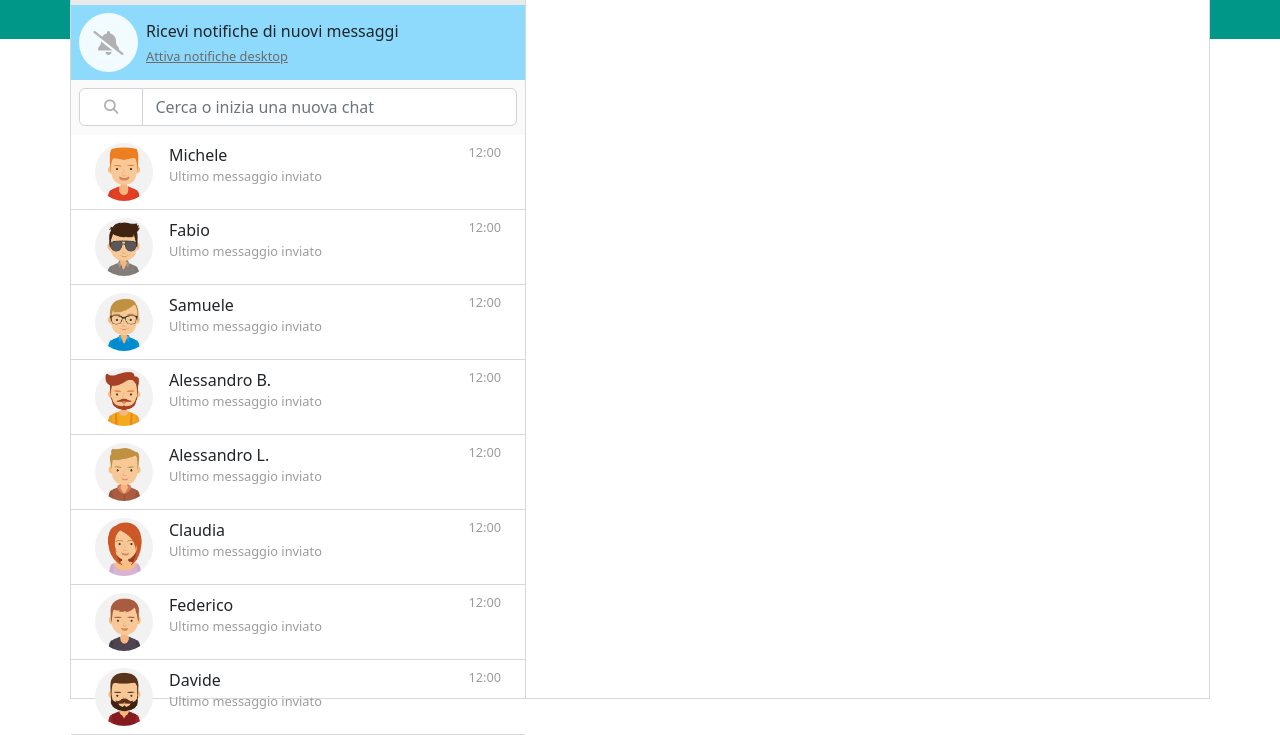
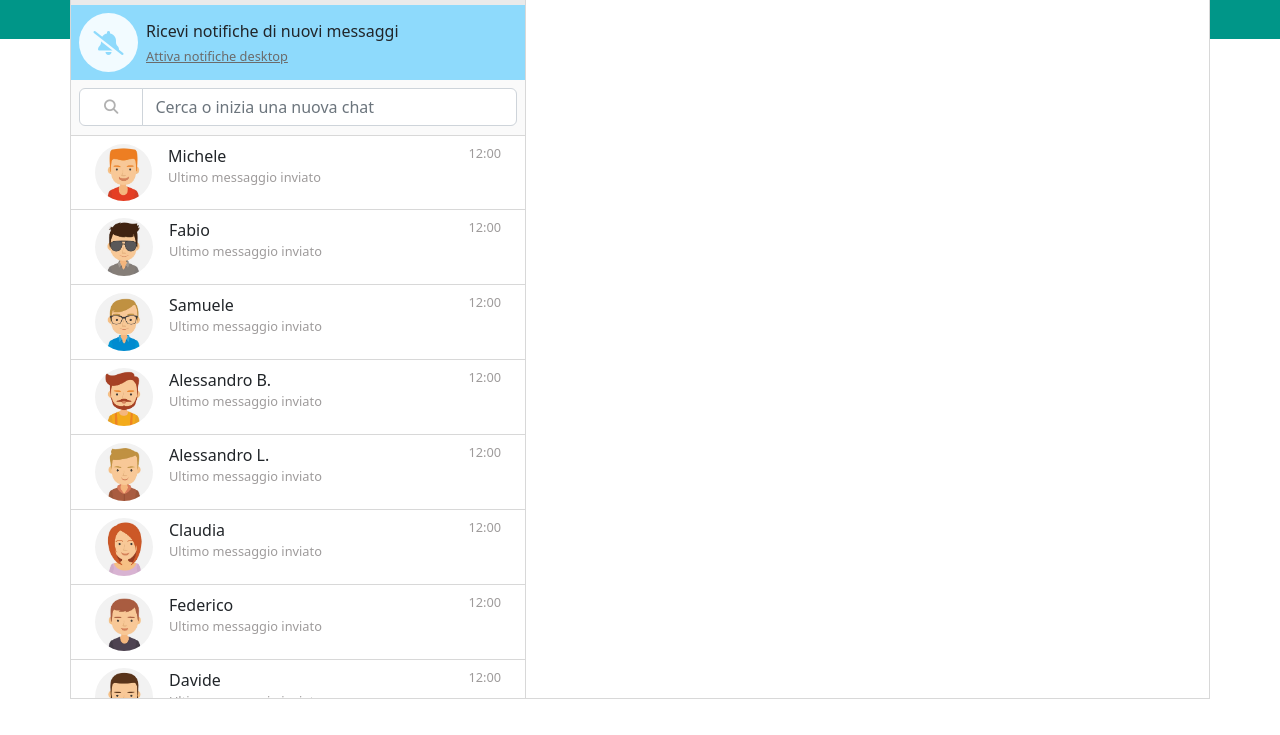
Before and after one commit to Minino99/vue-boolzapp, a plain HTML site: page index.html in a window 1280 px wide. Shown: the part 81-816 px from the top of the page. Drawn offline with nearby package versions, Linux system fonts and the light colour scheme.

Commit message:
overflow funzionante

```diff
--- a/css/style.css
+++ b/css/style.css
@@ -42,6 +42,7 @@ a{
  flex-direction: column;
  width: 40%;
  border-right: solid 1px #b1b1b180;
+ height: 100%;
 }
 
 .chatbar-header{
@@ -76,6 +77,12 @@ a{
  justify-content: center;
 }
 
+.silentbell i{
+ color: #8EDAFC;
+}
+
+
+
 .chatbar-search{
  height: 55px;
  background-color: #FAFAFA;
@@ -91,6 +98,10 @@ a{
  border-bottom: 1px solid #b1b1b180;
 }
 
+.chatbar-list-item:first-child{
+ border-top: 1px solid #b1b1b180;
+}
+
 .chatbar-list-item:hover{
  background-color: #E9EBEB;
  cursor: pointer;
--- a/index.html
+++ b/index.html
@@ -24,7 +24,7 @@
   <div class="container boolzwebapp" id="app"> <!-- container di tutta la webapp-->
 
 <!-- INIZIO PORZIONE DI SINISTRA CON PROFILO UTENTE E LISTA CHAT -->
-    <div class="chatbar flex-shrink-0">
+    <div class="chatbar flex-shrink-0 overflow-hidden">
       <div class="chatbar-header p-2 d-flex justify-content-between align-items-center flex-shrink-0">
         <div class="avatarsection">
           <img src="img/avatar_io.jpg" alt="my profile picture" class="headerpropic" srcset="" />
@@ -49,7 +49,7 @@
           <input type="text" class="form-control" placeholder="Cerca o inizia una nuova chat">
         </div>
       </div>
-      <div class="chatbar-list d-flex flex-column flex-shrink-0 flex-grow-1 overflow-auto">
+      <div class="chatbar-list flex-grow-1 overflow-auto">
         <div class="chatbar-list-item py-2 px-4 gap-3 d-flex" v-for="(contatto,i) in contatti">
           <div class="avatarsection">
             <img :src=`img/avatar${contatto.avatar}.jpg` class="headerpropic" srcset="" />
```
